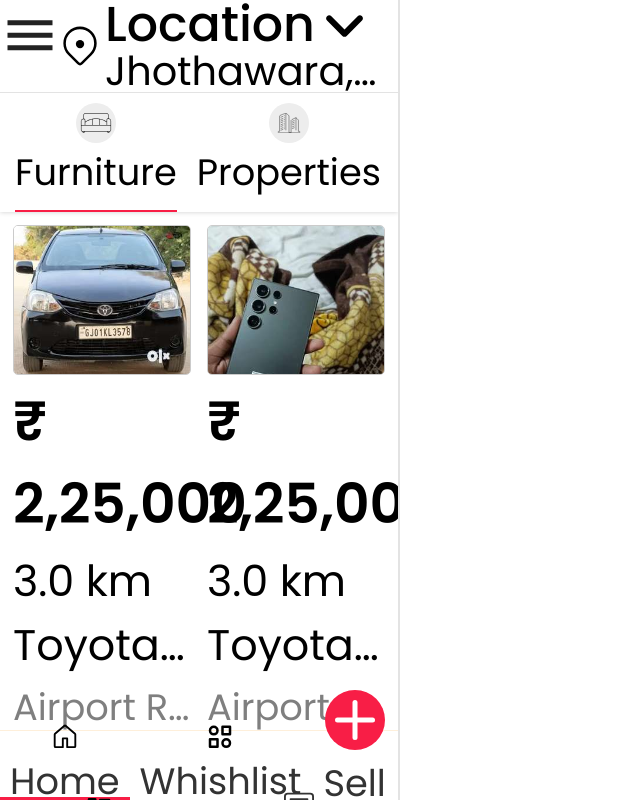
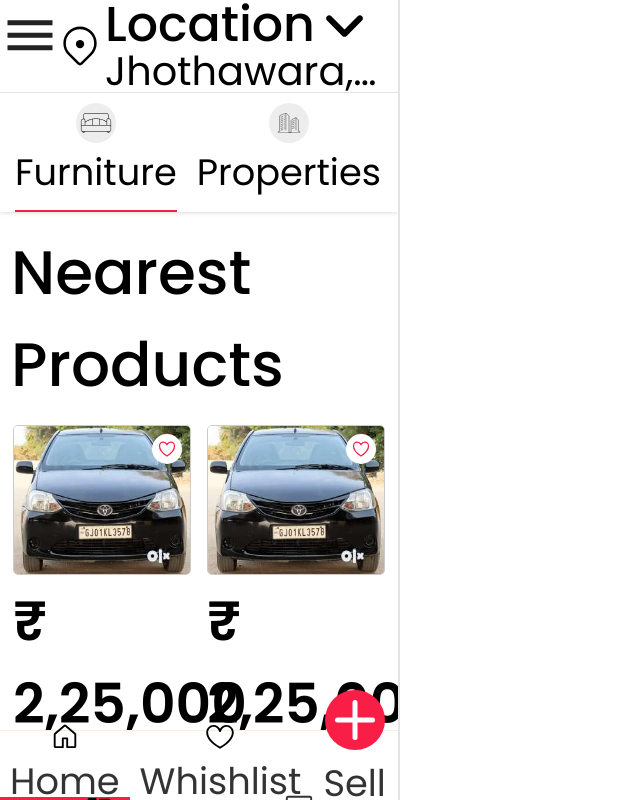
Before and after one commit to 25mohit/rent-property-project-frontend, a Next.js app: page /Home in a window 1280 px wide. Shown: the whole page, without its empty margins (0-640 px from the left). Built offline with nearby package versions, Linux system fonts and the light colour scheme.

Commit message:
whishlist , home, complete and lising page start

```diff
--- a/src/app/Home/page.tsx
+++ b/src/app/Home/page.tsx
@@ -1,7 +1,8 @@
 import React from "react";
 import MultiContentLayout from "../components/HOC/Layout/MultiContentLayout";
 import Image from "next/image";
-import { electronic, furniture, prImg1, prImg2, property } from "../../../public/images";
+import { electronic, furniture, property } from "../../../public/images";
+import PropertyCard from "../components/Utils/PropertyCard/PropertyCard";
 
 
 const HomePage = () => {
@@ -49,137 +50,22 @@
           </ul>
       </div>
 
-      <div className="row listingProduct">
-          <div className="col-6">
-            <div className="productCard">
-              <figure className="productCardImg">
-                <Image src={prImg1} alt="pr1" />
-              </figure>
-              <div className="productCardBoy">
-                <h3 className="itemPrice">₹ 2,25,000</h3>
-                <h4 className="distance">3.0 km</h4>
-                <h5 className="prdTitle textLimit l1">Toyota Etios Liva G SP*, 2011, CNG & Hybrids</h5>
-                <p className="location textLimit l1">Airport Road, Ahmedabad</p>
-              </div>
-            </div>
+      <div className="row listingProduct bottomSpace">
+          <div className="titleBox">
+            <div className="col"><h3 className="titleS">Nearest Products</h3></div>
           </div>
-          <div className="col-6">
-            <div className="productCard">
-              <figure className="productCardImg">
-                <Image src={prImg2} alt="pr2" />
-              </figure>
-              <div className="productCardBoy">
-                <h3 className="itemPrice">₹ 2,25,000</h3>
-                <h4 className="distance">3.0 km</h4>
-                <h5 className="prdTitle textLimit l1">Toyota Etios Liva G SP*, 2011, CNG & Hybrids</h5>
-                <p className="location textLimit l1">Airport Road, Ahmedabad</p>
-              </div>
-            </div>
-          </div>
-          <div className="col-6">
-            <div className="productCard">
-              <figure className="productCardImg">
-                <Image src={prImg1} alt="pr1" />
-              </figure>
-              <div className="productCardBoy">
-                <h3 className="itemPrice">₹ 2,25,000</h3>
-                <h4 className="distance">3.0 km</h4>
-                <h5 className="prdTitle textLimit l1">Toyota Etios Liva G SP*, 2011, CNG & Hybrids</h5>
-                <p className="location textLimit l1">Airport Road, Ahmedabad</p>
-              </div>
-            </div>
-          </div>
-          <div className="col-6">
-            <div className="productCard">
-              <figure className="productCardImg">
-                <Image src={prImg2} alt="pr2" />
-              </figure>
-              <div className="productCardBoy">
-                <h3 className="itemPrice">₹ 2,25,000</h3>
-                <h4 className="distance">3.0 km</h4>
-                <h5 className="prdTitle textLimit l1">Toyota Etios Liva G SP*, 2011, CNG & Hybrids</h5>
-                <p className="location textLimit l1">Airport Road, Ahmedabad</p>
-              </div>
-            </div>
-          </div>
-          <div className="col-6">
-            <div className="productCard">
-              <figure className="productCardImg">
-                <Image src={prImg1} alt="pr1" />
-              </figure>
-              <div className="productCardBoy">
-                <h3 className="itemPrice">₹ 2,25,000</h3>
-                <h4 className="distance">3.0 km</h4>
-                <h5 className="prdTitle textLimit l1">Toyota Etios Liva G SP*, 2011, CNG & Hybrids</h5>
-                <p className="location textLimit l1">Airport Road, Ahmedabad</p>
-              </div>
-            </div>
-          </div>
-          <div className="col-6">
-            <div className="productCard">
-              <figure className="productCardImg">
-                <Image src={prImg2} alt="pr2" />
-              </figure>
-              <div className="productCardBoy">
-                <h3 className="itemPrice">₹ 2,25,000</h3>
-                <h4 className="distance">3.0 km</h4>
-                <h5 className="prdTitle textLimit l1">Toyota Etios Liva G SP*, 2011, CNG & Hybrids</h5>
-                <p className="location textLimit l1">Airport Road, Ahmedabad</p>
-              </div>
-            </div>
-          </div>
-          <div className="col-6">
-            <div className="productCard">
-              <figure className="productCardImg">
-                <Image src={prImg1} alt="pr1" />
-              </figure>
-              <div className="productCardBoy">
-                <h3 className="itemPrice">₹ 2,25,000</h3>
-                <h4 className="distance">3.0 km</h4>
-                <h5 className="prdTitle textLimit l1">Toyota Etios Liva G SP*, 2011, CNG & Hybrids</h5>
-                <p className="location textLimit l1">Airport Road, Ahmedabad</p>
-              </div>
-            </div>
-          </div>
-          <div className="col-6">
-            <div className="productCard">
-              <figure className="productCardImg">
-                <Image src={prImg2} alt="pr2" />
-              </figure>
-              <div className="productCardBoy">
-                <h3 className="itemPrice">₹ 2,25,000</h3>
-                <h4 className="distance">3.0 km</h4>
-                <h5 className="prdTitle textLimit l1">Toyota Etios Liva G SP*, 2011, CNG & Hybrids</h5>
-                <p className="location textLimit l1">Airport Road, Ahmedabad</p>
-              </div>
-            </div>
-          </div>
-          <div className="col-6">
-            <div className="productCard">
-              <figure className="productCardImg">
-                <Image src={prImg1} alt="pr1" />
-              </figure>
-              <div className="productCardBoy">
-                <h3 className="itemPrice">₹ 2,25,000</h3>
-                <h4 className="distance">3.0 km</h4>
-                <h5 className="prdTitle textLimit l1">Toyota Etios Liva G SP*, 2011, CNG & Hybrids</h5>
-                <p className="location textLimit l1">Airport Road, Ahmedabad</p>
-              </div>
-            </div>
-          </div>
-          <div className="col-6">
-            <div className="productCard">
-              <figure className="productCardImg">
-                <Image src={prImg2} alt="pr2" />
-              </figure>
-              <div className="productCardBoy">
-                <h3 className="itemPrice">₹ 2,25,000</h3>
-                <h4 className="distance">3.0 km</h4>
-                <h5 className="prdTitle textLimit l1">Toyota Etios Liva G SP*, 2011, CNG & Hybrids</h5>
-                <p className="location textLimit l1">Airport Road, Ahmedabad</p>
-              </div>
-            </div>
-          </div>
+          <div className="col-6"><PropertyCard /></div>
+          <div className="col-6"><PropertyCard /></div>
+          <div className="col-6"><PropertyCard /></div>
+          <div className="col-6"><PropertyCard /></div>
+          <div className="col-6"><PropertyCard /></div>
+          <div className="col-6"><PropertyCard /></div>
+          <div className="col-6"><PropertyCard /></div>
+          <div className="col-6"><PropertyCard /></div>
+          <div className="col-6"><PropertyCard /></div>
+          <div className="col-6"><PropertyCard /></div>
+          <div className="col-6"><PropertyCard /></div>
+          <div className="col-6"><PropertyCard /></div>
       </div>
    </MultiContentLayout>
    </>
--- a/src/app/components/Utils/BottomBar/BottomBar.tsx
+++ b/src/app/components/Utils/BottomBar/BottomBar.tsx
@@ -1,15 +1,14 @@
 import Link from "next/link";
-import { GoHome, GoTasklist } from "react-icons/go";
+import { GoComment, GoHeart, GoHome, GoTasklist } from "react-icons/go";
 import { LuPlus } from "react-icons/lu";
 import { BsChatSquareText } from "react-icons/bs";
-import { TbCategory2 } from "react-icons/tb";
 
 const BottomBar = () => {
   return (
     <>
       <div className="bottomBar">
         <div className="col">
-          <Link href="#" className="link homeTap active">
+          <Link href="/" className="link homeTap active">
             <div className="block">
               <span className="iconBox"><GoHome className="icon" /></span>
               <h6>Home</h6>
@@ -17,9 +16,9 @@
           </Link>
         </div>
         <div className="col">
-          <Link href="#" className="link categoryTap">
+          <Link href="/Whishlist" className="link categoryTap">
             <div className="block">
-              <span className="iconBox"><TbCategory2 className="icon" /></span>
+              <span className="iconBox"><GoHeart className="icon" /></span>
               <h6>Whishlist</h6>
             </div>
           </Link>
@@ -33,7 +32,7 @@
           </Link>
         </div>
         <div className="col">
-          <Link href="#" className="link listingTap">
+          <Link href="/Listing" className="link listingTap">
             <div className="block">
               <span className="iconBox"><GoTasklist className="icon" /></span>
               <h6>Listing</h6>
@@ -43,7 +42,7 @@
         <div className="col">
           <Link href="#" className="link chatTab">
             <div className="block">
-              <span className="iconBox"><BsChatSquareText className="icon" /></span>
+              <span className="iconBox"><GoComment className="icon" /></span>
               <h6>Chats</h6>
             </div>
           </Link>
--- a/src/app/components/Utils/PropertyCard/PropertyCard.tsx
+++ b/src/app/components/Utils/PropertyCard/PropertyCard.tsx
@@ -1,5 +1,8 @@
 import Image from 'next/image'
 import React from 'react'
+import { prImg1 } from '../../../../../public/images'
+import { IoHeartOutline, IoHeartSharp } from "react-icons/io5";
+import Link from 'next/link';
 
 interface PropertyCardInterface{
     label: string,
@@ -9,11 +12,21 @@
 
 const PropertyCard:React.FC<PropertyCardInterface> = ({ label, image, description }) => {
   return (
-    <div className='property-card'>
-        <h1>{label}</h1>
-        <p>{description}</p>
-        {/* <Image src={image} alt='This is Card Image' width={100} height={100}/> */}
-    </div>
+    <Link href="#" className="productCard">
+      <figure className="productCardImg">
+        <Image src={prImg1} alt="pr1" />
+        <button className='favIcon'>
+        <IoHeartOutline />
+        {/* <IoHeartSharp /> */}
+        </button>
+      </figure>
+      <div className="productCardBoy">
+        <h3 className="itemPrice">₹ 2,25,000</h3>
+        <h4 className="distance">3.0 km</h4>
+        <h5 className="prdTitle textLimit l1">Toyota Etios Liva G SP*, 2011, CNG & Hybrids</h5>
+        <p className="location textLimit l1">Airport Road, Ahmedabad</p>
+      </div>
+    </Link>
   )
 }
 
--- a/src/app/style.scss
+++ b/src/app/style.scss
@@ -425,6 +425,20 @@
 	}
 }
 
+.titleBox {
+	display: block;
+    width: 100%;
+	padding: 0 6px 6px 6px;
+	margin-top: 10px;
+
+	.titleS {
+		font-size:var(--fontSize20);
+		font-weight: 500;
+	}
+}
+.bottomSpace {
+	padding-bottom: 30px !important;
+}
 .categoyList {
 	box-shadow: 0 0 5px rgba(0, 0, 0, 0.2);
     position: sticky;
@@ -478,6 +492,10 @@
        width: 50%;
 	   padding:8px;
 	}
+	.col-12 {
+       width: 100%;
+	   padding:8px;
+	}
 }
 .scroll {
     height: calc(100vh - 1px);
@@ -513,6 +531,20 @@
 			min-height: 100%;
 			margin: auto;
 		}
+		.favIcon {
+			width: 30px;
+			height: 30px;
+			position: absolute;
+			top:8px;
+			right:8px;
+			font-size:20px;
+			display: flex;
+			align-items: center;
+			justify-content: center;
+			background: #fff;
+			border-radius: 50px;
+			color: var(--main);
+		}
 	}
 	.productCardBoy {
 		padding-top: 5px;
@@ -530,6 +562,50 @@
 			opacity: 0.5;
 		}
 	}
+}
+
+.myAdsCard {
+
+	.myAdsCardIn {
+		display: flex;
+		align-items: center;
+		gap: 10px;
+
+		.productCardImg {
+			min-height: 80px;
+			min-width: 80px;
+			max-height: 80px;
+			max-width: 80px;
+			position: relative;
+			padding: 0;
+			box-sizing: border-box;
+			overflow: hidden;
+			border-radius: 5px;
+			border: 1px solid #cbcbcb;
+
+			img {
+				min-height: 100%;
+				margin: auto;
+			}
+		}
+
+		.productCardBoy {
+
+			.itemPrice {
+				font-size: var(--fontSize18);
+				font-weight: 600;
+				margin-bottom: 3px;
+			}
+			.prdTitle{
+			margin-bottom: 3px;
+			}
+			.location {
+				font-size: var(--fontSize12);
+				opacity: 0.5;
+			}
+		}
+	}
+
 }
 
 .listingProduct {
```
Also changed, not shown: src/app/Listing/page.tsx (added, +22 -0 lines), src/app/Whishlist/page.tsx (added, +34 -0 lines), src/app/components/Utils/MyAds/MyAds.tsx (added, +25 -0 lines).
